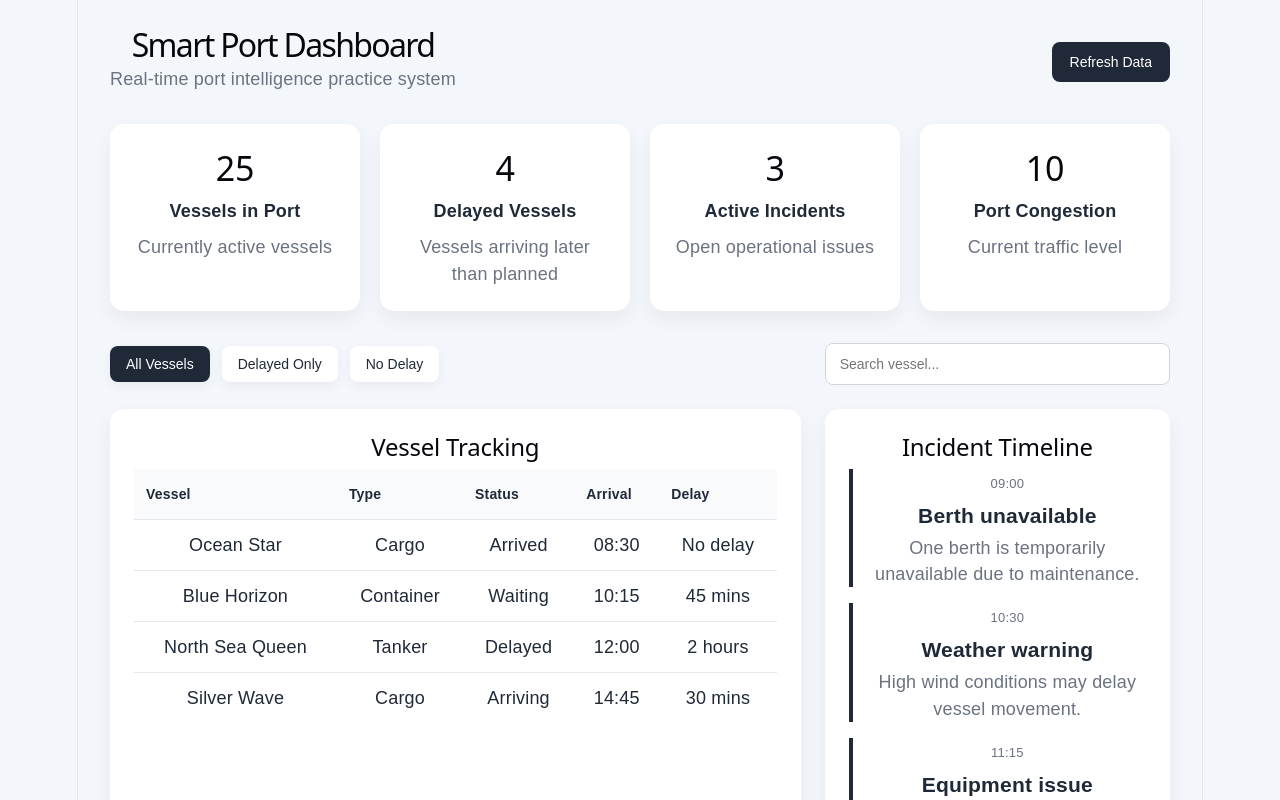
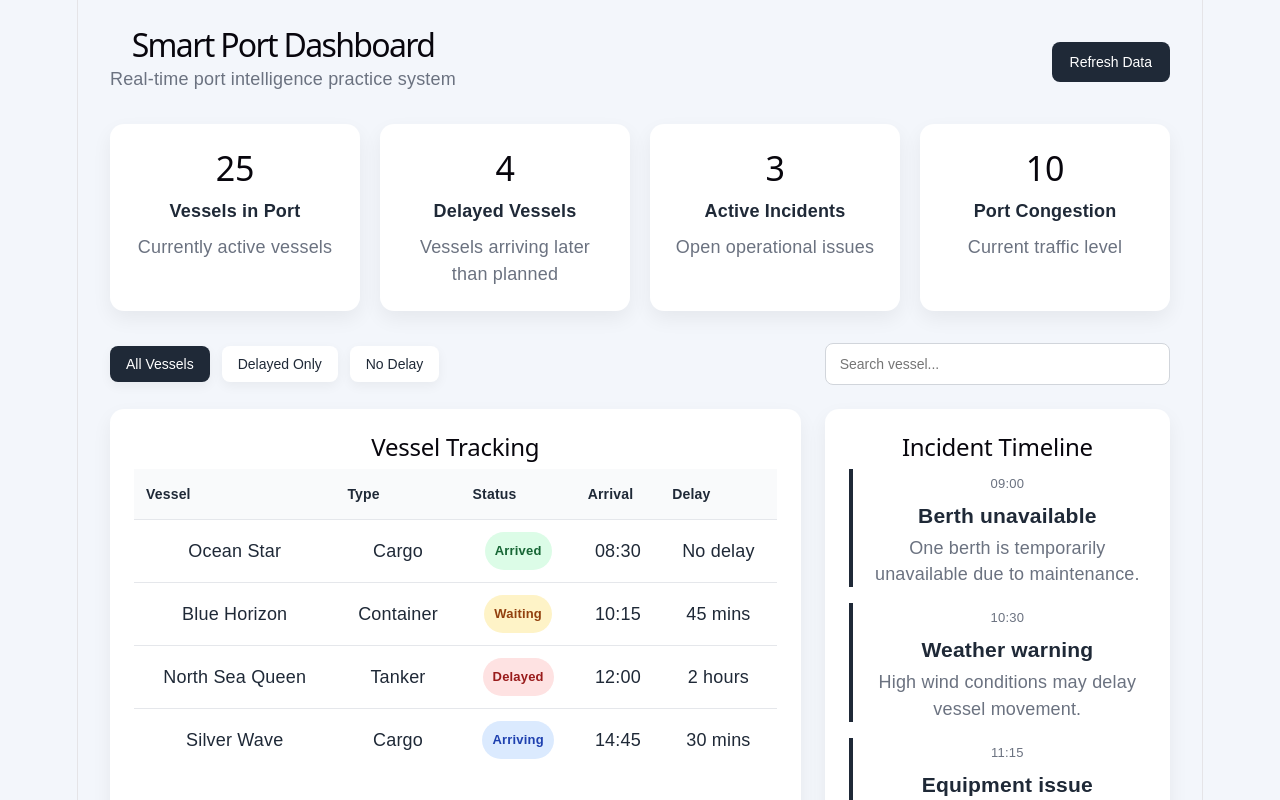
Before and after one commit to nyein-khaing1/smart-port-dashboard, a React app in the folder frontend/: page / in a window 1280 px wide. Shown: the top 800 px of the page. Built offline with nearby package versions, Linux system fonts and the light colour scheme; the HTML template or start-up script is replaced by a standard one.

Commit message:
add vessel status badges

```diff
--- a/frontend/src/App.css
+++ b/frontend/src/App.css
@@ -204,6 +204,34 @@ td {
     }
 
 
+
+.status-badge {
+    display: inline-block;
+    padding: 6px 10px;
+    border-radius: 999px;
+    font-size: 13px;
+    font-weight: 600;
+}
+
+    .status-badge.arrived {
+        background-color: #dcfce7;
+        color: #166534;
+    }
+
+    .status-badge.waiting {
+        background-color: #fef3c7;
+        color: #92400e;
+    }
+
+    .status-badge.delayed {
+        background-color: #fee2e2;
+        color: #991b1b;
+    }
+    .status-badge.arriving {
+        background-color: #dbeafe;
+        color: #1e40af;
+    }
+
 @media (max-width: 900px) {
     .kpi-grid {
         grid-template-columns: repeat(2, 1fr);
--- /dev/null
+++ b/frontend/src/components/StatusBadge.jsx
@@ -0,0 +1,7 @@
+function StatusBadge({ status }) {
+  const badgeClass = `status-badge ${status.toLowerCase()}`;
+
+  return <span className={badgeClass}>{status}</span>;
+}
+
+export default StatusBadge;
--- a/frontend/src/components/VesselTable.jsx
+++ b/frontend/src/components/VesselTable.jsx
@@ -1,3 +1,5 @@
+import StatusBadge from "./StatusBadge";
+
 function VesselTable({ vessels }) {
     return (
         <section className="panel">
@@ -19,7 +21,9 @@ function VesselTable({ vessels }) {
                         <tr key={vessel.id}>
                             <td>{vessel.name}</td>
                             <td>{vessel.type}</td>
-                            <td>{vessel.status}</td>
+                            <td>
+                                <StatusBadge status={vessel.status} />
+                            </td>
                             <td>{vessel.arrivalTime}</td>
                             <td>{vessel.delay}</td>
                         </tr>
```
